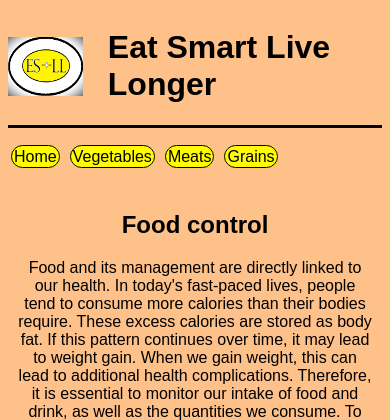
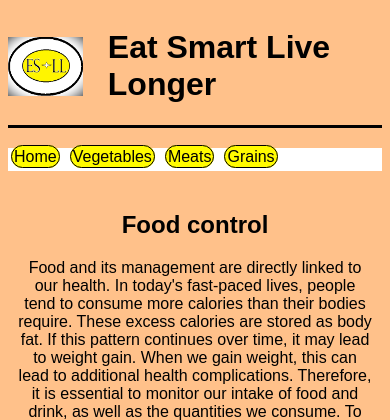
Before and after one commit to DimDeveloper18/Python-Assignment, a Flask app: page / in a window 390 px wide. Shown: the top 420 px of the page. Run offline with Flask 3, Linux system fonts and the light colour scheme.

Commit message:
Nav added to homemobile.css and background color.

```diff
--- a/static/css/homemobile.css
+++ b/static/css/homemobile.css
@@ -31,6 +31,9 @@ h1{
     font-size: 2rem;
     position: relative;
     margin-left: 5px;
+}
+nav{
+    background-color: white;
 }
 nav ul{
     display: flex;
```
